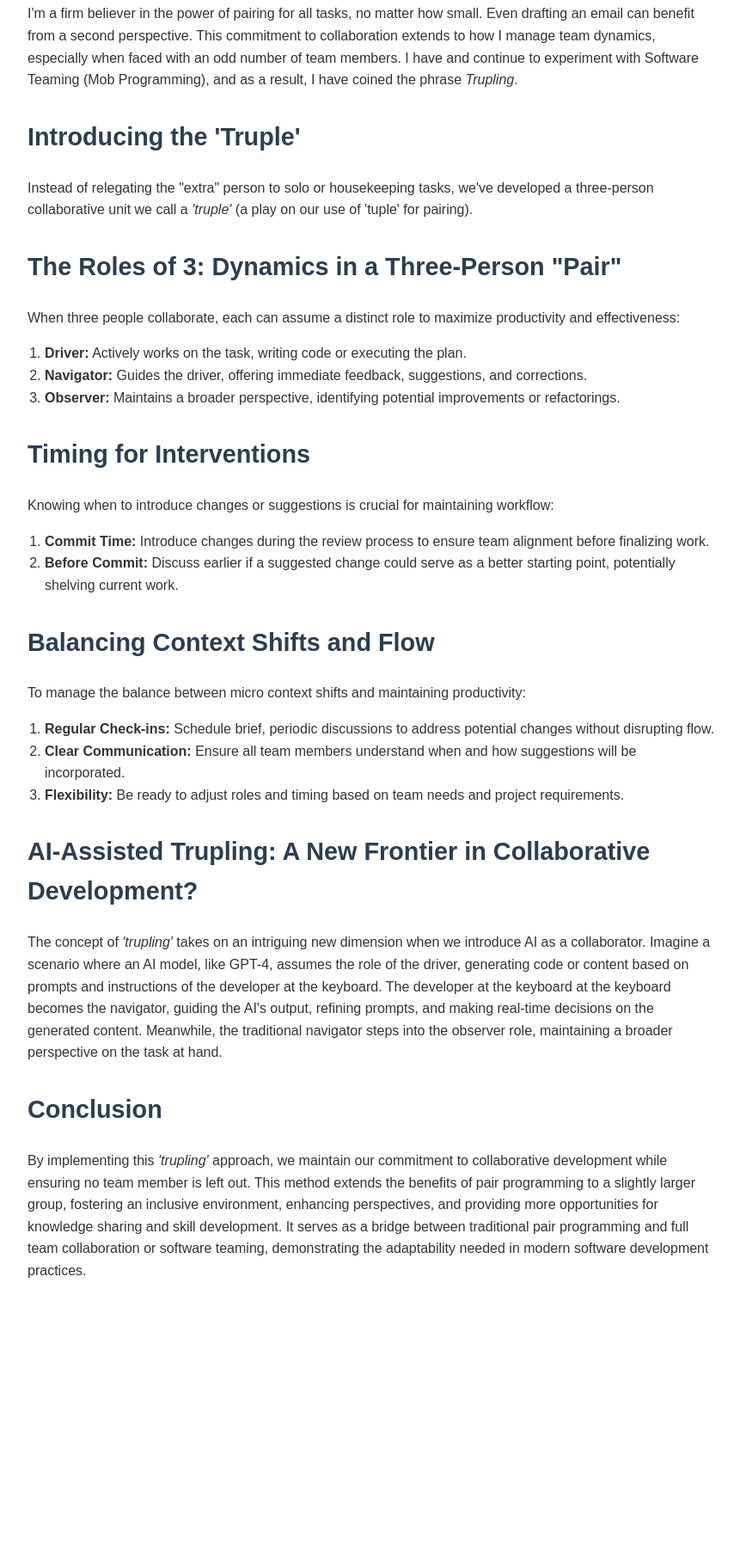
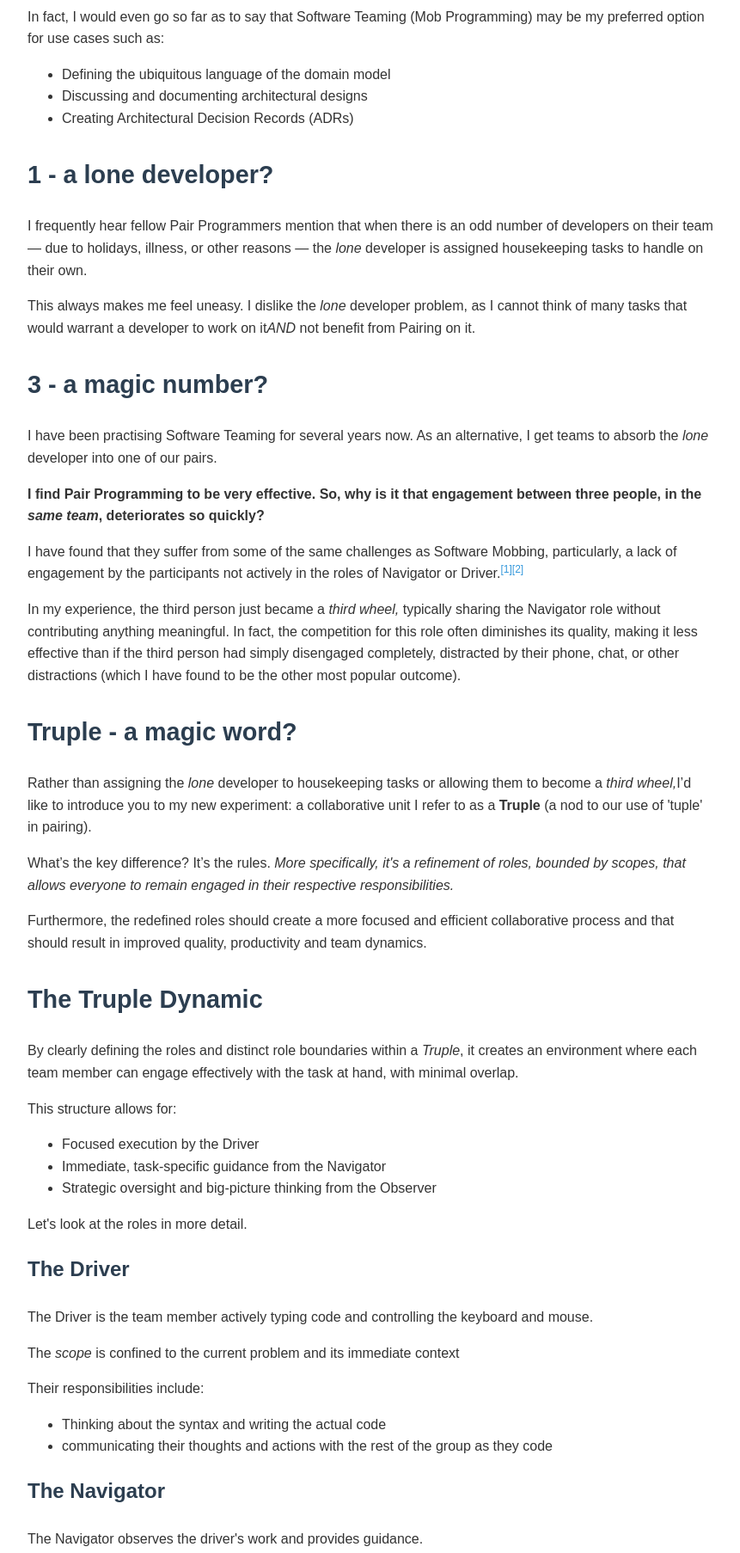
Before and after one commit to coughlac/corina.usher.github.io, a plain HTML site: page trupling.html in a window 1280 px wide. Shown: the part 293-2099 px from the top of the page at 86% size, without its empty margins (208-1069 px from the left). Before the commit the page ends 1819 px from the top, so only its background shows below. Drawn offline with Linux system fonts and the light colour scheme.

Commit message:
write up  trupling journey

```diff
--- a/trupling.html
+++ b/trupling.html
@@ -68,46 +68,266 @@
 
 
 
+
+
+
+
+
+
+
+
+
+
+
+
+
+
+
+
+
+
+
+
+
+
+
+
+
+
+
+
+
+
+
+
+
+
+
+
+
+
+
+
+
+
+
+
+
+
+
+
+
+
+
+
+
+
+
+
+
+
+
+
+
+
+
+
+
+
+
+
+
+
+
+
+
+
+
+
+
+
+
+
+
+
+
+
+
+
+
+
+
+
+
+
+
+
     </style>
 </head>
 <body>
 <article>
-    <h1> Trupling: Elevating Pair Programming to a Trio</h1>
-    <h2>The Philosophy of Constant Collaboration</h2>
+    <h1>Truple - Elevating the Pair</h1>
+    <h2>Introduction</h2>
     <p>
-        I'm a firm believer in the power of pairing for all tasks, no matter how small. Even drafting an email can
-        benefit from a second perspective. This commitment to collaboration extends to how I manage team dynamics,
-        especially when faced with an odd number of team members.
-        I have and continue to experiment with Software Teaming (Mob Programming), and as a result, I have coined the phrase
-        <em>Trupling</em>.
+        I'm a firm believer in the power of Pairing for all tasks, no matter how small. Even drafting an email
+        can benefit from a second perspective.
     </p>
-    <h2>Introducing the 'Truple'</h2>
     <p>
-        Instead of relegating the "extra" person to solo or housekeeping tasks, we've developed a three-person
-        collaborative unit we call a <em>'truple'</em> (a play on our use of 'tuple' for pairing).
+        In fact, I would even go so far as to say that Software Teaming (Mob Programming) may be my preferred
+        option for
+        use cases such as:
+    <ul>
+        <li>Defining the ubiquitous language of the domain model</li>
+        <li>Discussing and documenting architectural designs</li>
+        <li>Creating Architectural Decision Records (ADRs)</li>
+    </ul>
     </p>
-    <h2>The Roles of 3: Dynamics in a Three-Person "Pair"</h2>
+    <h2>1 - a lone developer?</h2>
     <p>
-        When three people collaborate, each can assume a distinct role to maximize productivity and effectiveness:
+        I frequently hear fellow Pair Programmers mention that when there is an odd number of developers
+        on their team — due to holidays, illness, or other reasons — the <em>lone</em> developer is assigned
+        housekeeping tasks to
+        handle on their own.
+    </p>
+    <p>
+        This always makes me feel uneasy. I dislike the <em>lone</em> developer problem, as I cannot think of many tasks
+        that would warrant a developer to work on it<i>AND</i> not benefit from Pairing on it.
+    </p>
+
+
+    <h2>3 - a magic number?</h2>
+    <p>
+        I have been practising Software Teaming for several years now. As an alternative, I get teams to absorb the <em>lone</em>
+        developer into one of our pairs.
+    </p>
+    <p>
+        <b>I find Pair Programming to be very effective. So, why is it that engagement between three people, in the <i>same
+            team</i>, deteriorates so quickly?</b>
+    </p>
+    <p>I have found that they suffer from some of the same challenges as Software Mobbing,
+        particularly, a lack of engagement by the participants not actively in the roles of Navigator or Driver.<sup><a
+                href="#ref1"
+                class="reference">[1]</a></sup><sup><a href="#ref2" class="reference">[2]</a></sup>
+    </p>
+
+    <p>
+        In my experience, the third person just became a <em>third wheel,</em> typically sharing the Navigator role
+        without contributing anything meaningful. In fact, the competition for this role often diminishes its quality,
+        making it
+        less effective than if the third person had simply disengaged completely, distracted by their phone, chat, or
+        other distractions (which I have found to be the other most popular outcome).
+    </p>
+    <h2>Truple - a magic word?</h2>
+    <p>
+        Rather than assigning the <em>lone</em> developer to housekeeping tasks or allowing them to become a <em>third
+        wheel,</em>I’d like to introduce you to my new experiment: a collaborative unit I refer to as a <b>Truple</b> (a
+        nod to our use of 'tuple' in pairing).
+    </p>
+    <p>
+        What’s the key difference? It’s the rules. <em>More specifically, it's a refinement of roles, bounded by scopes,
+        that allows everyone to remain engaged in their respective responsibilities.</em>
+    </p>
+    <p> Furthermore, the redefined
+        roles should create a more focused and efficient collaborative process and that should result in improved
+        quality, productivity and team dynamics.
+    </p>
+
+    <h2>The Truple Dynamic</h2>
+    <p>
+        By clearly defining the roles and distinct role boundaries within a <em>Truple</em>, it creates an environment
+        where each team member can engage effectively with the task at hand, with minimal overlap.
+    </p>
+    <p>
+        This structure allows for:
+    <ul>
+        <li>Focused execution by the Driver</li>
+        <li>Immediate, task-specific guidance from the Navigator</li>
+        <li>Strategic oversight and big-picture thinking from the Observer</li>
+    </ul>
+    Let's look at the roles in more detail.
+    </p>
+
+    <h3>The Driver</h3>
+    <p>
+        The Driver is the team member actively typing code and controlling the keyboard and mouse.
+    </p>
+    <p>
+        The <em>scope</em> is confined to the current problem and its immediate context
+    </p>
+    <p>
+        Their responsibilities include:
+    <ul>
+        <li>Thinking about the syntax and writing the actual code</li>
+        <li>communicating their thoughts and actions with the rest of the group as they code</li>
+    </ul>
+    </p>
+    <h3>The Navigator</h3>
+    <p>
+        The Navigator observes the driver's work and provides guidance.
+    </p>
+    <p>
+        The <em>scope</em> is confined to the current problem and its immediate context
+    </p>
+    <p>
+        Their responsibilities include:
+    <ul>
+        <li>Reviewing the code as it's being written</li>
+        <li>Keeping track of potential issues, bugs, or areas for refactoring</li>
+        <li>Communicating their thoughts and actions with the rest of the group as they guide the Driver</li>
+        <li>Refactors, improvements, and alternative approaches, within the scope of the Navigator
+        </li>
+    </ul>
+    </p>
+    <h3>The Observer</h3>
+    <p>
+        This role has been elevated to a more strategic position. The observer is the team member actively taking a
+        broader view, considering how the current changes might impact the system as a whole.
+    </p>
+    <p>
+        The <em>scope</em> extends beyond the current task and its immediate context to encompass the entire system.
+    </p>
+    <p>
+        Their responsibilities include:
+    <ul>
+        <li>Identifying potential needs for abstraction, within the scope of the Observer</li>
+        <li>Refactoring opportunities, within the scope of the Observer</li>
+        <li>Architectural implications</li>
+    </ul>
+    </p>
+    <p>
+        This refined <em>Truple</em> dynamic, re-balances the responsibilities of the traditional roles amongst the
+        group.
+        In doing so, it leverages the strengths of each team member while maintaining clear lines of responsibility,
+        potentially leading to a more engaged, efficient and thoughtful development processes.
+    </p>
+    <h2>Preliminary Findings:</h2>
+    <p>So far, in my experiments with this approach, I find the role segregation definitely engages members more than
+        the <em>Third Wheel</em> variety.
+    <ul>
+        <li> The Driver experience is improved as it is only the Navigator that is focusing on their guidance.</li>
+        <li> The Navigator is also more effective as their scope is more focused</li>
+        <li>
+            The role of the Observer does mean that their input to the <em>Truple</em> needs to be handled with care, so
+            as not to overly disrupt the flow or introduce too many context shifts for the Navigator and Driver.
+            Communication here is key.
+        </li>
+    </ul>
+    <h3>Timing of Observations</h3>
+    <p>
+        Knowing when to introduce changes or suggestions is crucial for maintaining workflow. It is best to agree the
+        preferred timings before the start of the session. A lot of this will come down to your own judgement, the
+        people in your current <em>Truple</em>, agreed ways of working for the team and practise.
+    </p>
+    <p>
+        Possible suggestions could be:
     <ol>
-        <li><b>Driver:</b> Actively works on the task, writing code or executing the plan.</li>
-        <li><b>Navigator:</b> Guides the driver, offering immediate feedback, suggestions, and corrections.</li>
-        <li><b>Observer:</b> Maintains a broader perspective, identifying potential improvements or refactorings.</li>
-    </ol>
-    </p>
-    <h2>Timing for Interventions</h2>
-    <p>
-        Knowing when to introduce changes or suggestions is crucial for maintaining workflow:
-    <ol>
-        <li><b>Commit Time:</b> Introduce changes during the review process to ensure team alignment before finalizing
-            work.
-        </li>
-        <li><b>Before Commit:</b> Discuss earlier if a suggested change could serve as a better starting point,
-            potentially shelving current work.
+        <li><b>Commit Time:</b> when the code is being reviewed and before the narrower scope refactor</li>
+        <li><b>Prior to starting the task:</b>As Kent Beck philosophises: "make the change easy, then make the easy
+            change."
         </li>
     </ol>
     </p>
-    <h2>Balancing Context Shifts and Flow</h2>
+    <h3>Balancing Context Shifts and Flow</h3>
     <p>
         To manage the balance between micro context shifts and maintaining productivity:
     <ol>
@@ -117,30 +337,31 @@
         <li><b>Clear Communication:</b> Ensure all team members understand when and how suggestions will be
             incorporated.
         </li>
-        <li><b>Flexibility:</b> Be ready to adjust roles and timing based on team needs and project requirements.</li>
+        <li><b>Flexibility:</b> Be ready to adjust roles and timing based on team needs and project requirements.
+        </li>
     </ol>
     </p>
-    <h2>AI-Assisted Trupling: A New Frontier in Collaborative Development?</h2>
+    <h2>What next?</h2>
+    <h3>AI-Assisted Truple: The new Pair Programming?</h3>
     <p>
-        The concept of <em>'trupling'</em> takes on an intriguing new
-        dimension when we introduce AI as a collaborator. Imagine a scenario where an AI model, like GPT-4, assumes
-        the role of the driver, generating code or content based on prompts and instructions of the developer at the
-        keyboard.
-        The developer at the keyboard at the keyboard becomes the navigator, guiding the AI's output, refining
-        prompts, and making real-time decisions on the generated content. Meanwhile, the traditional navigator steps
-        into the observer role, maintaining a broader perspective on the task at hand.
+        The concept of a <em>Truple</em> takes on an intriguing new dimension when we think of AI as a collaborator.
+        Perhaps, the Driver is the AI collaborator, and the Pair assume the roles of Navigator and Observer?
+        A scenario where the AI model assumes the role of the Driver, generating code or content based on prompts and
+        instructions.
+        The developer at the keyboard becomes the Navigator, guiding the AI's output, refining prompts, and making
+        real-time decisions on the generated content.
+        Meanwhile, the traditional Navigator steps into the Observer role, maintaining a broader perspective on the task
+        at hand.
+        It may not be quite at that stage yet, but soon perhaps? An experiment for the near future
     </p>
 
     <h2>Conclusion</h2>
     <p>
-        By implementing this <em>'trupling'</em> approach, we maintain our commitment to collaborative development
-        while
-        ensuring no team member is left out. This method extends the benefits of pair programming to a slightly
-        larger
-        group, fostering an inclusive environment, enhancing perspectives, and providing more opportunities for
-        knowledge sharing and skill development. It serves as a bridge between traditional pair programming and full
-        team collaboration or software teaming, demonstrating the adaptability needed in modern software development
-        practices.
+        The <em>Truple</em> approach extends the benefits of Pair Programming to a slightly larger group, fostering an
+        inclusive environment, enhancing perspectives, and providing more opportunities for knowledge sharing and skill
+        development.
+        We maintain our commitment to collaborative development while ensuring no team member is redundant or doing
+        mundane tasks by themselves.
     </p>
 </article>
 </body>
```
